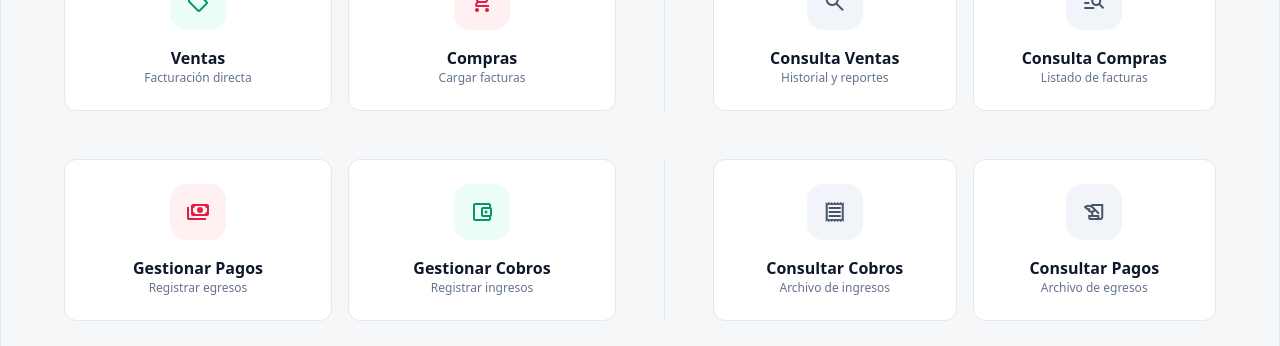
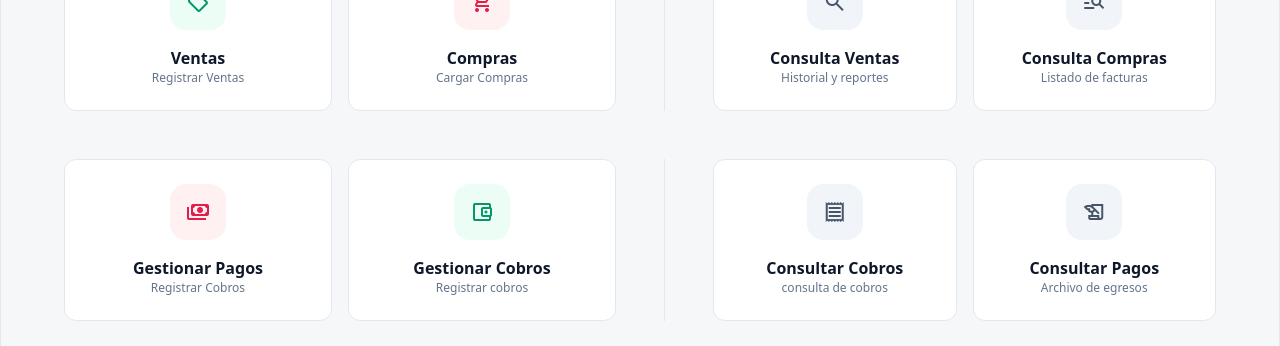
Before and after one commit to martinalejandrohakanson29-art/tienda-martin, a Next.js app: page /admin/erp in a window 1280 px wide. Shown: the part 289-635 px from the top of the page. Built offline with nearby package versions, Linux system fonts and the light colour scheme; no server answers; the database is empty.

Commit message:
Update erp-dashboard.tsx

```diff
--- a/components/erp-dashboard.tsx
+++ b/components/erp-dashboard.tsx
@@ -88,14 +88,14 @@ export function ErpDashboard() {
                   <span className="material-symbols-outlined text-3xl text-emerald-600 dark:text-emerald-400">sell</span>
                 </div>
                 <h3 className="text-base font-bold text-slate-900 dark:text-white">Ventas</h3>
-                <p className="text-xs text-slate-500">Facturación directa</p>
+                <p className="text-xs text-slate-500">Registrar Ventas</p>
               </a>
               <a className="group bg-white dark:bg-slate-900 p-6 rounded-xl border border-slate-200 dark:border-slate-800 flex flex-col items-center text-center transition-all duration-300 hover:-translate-y-1 hover:shadow-lg" href="#">
                 <div className="w-14 h-14 rounded-2xl bg-rose-50 dark:bg-rose-900/20 flex items-center justify-center mb-4 group-hover:bg-rose-100 transition-colors">
                   <span className="material-symbols-outlined text-3xl text-rose-600 dark:text-rose-400">shopping_cart</span>
                 </div>
                 <h3 className="text-base font-bold text-slate-900 dark:text-white">Compras</h3>
-                <p className="text-xs text-slate-500">Cargar facturas</p>
+                <p className="text-xs text-slate-500">Cargar Compras</p>
               </a>
             </div>
             {/* Lado Derecho: Consultas (Separadas) */}
@@ -126,14 +126,14 @@ export function ErpDashboard() {
                   <span className="material-symbols-outlined text-3xl text-rose-600 dark:text-rose-400">payments</span>
                 </div>
                 <h3 className="text-base font-bold text-slate-900 dark:text-white">Gestionar Pagos</h3>
-                <p className="text-xs text-slate-500">Registrar egresos</p>
+                <p className="text-xs text-slate-500">Registrar Cobros</p>
               </a>
               <a className="group bg-white dark:bg-slate-900 p-6 rounded-xl border border-slate-200 dark:border-slate-800 flex flex-col items-center text-center transition-all duration-300 hover:-translate-y-1 hover:shadow-lg" href="#">
                 <div className="w-14 h-14 rounded-2xl bg-emerald-50 dark:bg-emerald-900/20 flex items-center justify-center mb-4 group-hover:bg-emerald-100 transition-colors">
                   <span className="material-symbols-outlined text-3xl text-emerald-600 dark:text-emerald-400">account_balance_wallet</span>
                 </div>
                 <h3 className="text-base font-bold text-slate-900 dark:text-white">Gestionar Cobros</h3>
-                <p className="text-xs text-slate-500">Registrar ingresos</p>
+                <p className="text-xs text-slate-500">Registrar cobros</p>
               </a>
             </div>
             {/* Lado Derecho: Consultas */}
@@ -143,7 +143,7 @@ export function ErpDashboard() {
                   <span className="material-symbols-outlined text-3xl text-slate-600 dark:text-slate-400 group-hover:text-[#2b8cee]">receipt</span>
                 </div>
                 <h3 className="text-base font-bold text-slate-900 dark:text-white">Consultar Cobros</h3>
-                <p className="text-xs text-slate-500">Archivo de ingresos</p>
+                <p className="text-xs text-slate-500">consulta de cobros</p>
               </a>
               <a className="group bg-white dark:bg-slate-900 p-6 rounded-xl border border-slate-200 dark:border-slate-800 flex flex-col items-center text-center transition-all duration-300 hover:-translate-y-1 hover:shadow-lg" href="#">
                 <div className="w-14 h-14 rounded-2xl bg-slate-100 dark:bg-slate-800 flex items-center justify-center mb-4 group-hover:bg-[#2b8cee]/10 transition-colors">
```
